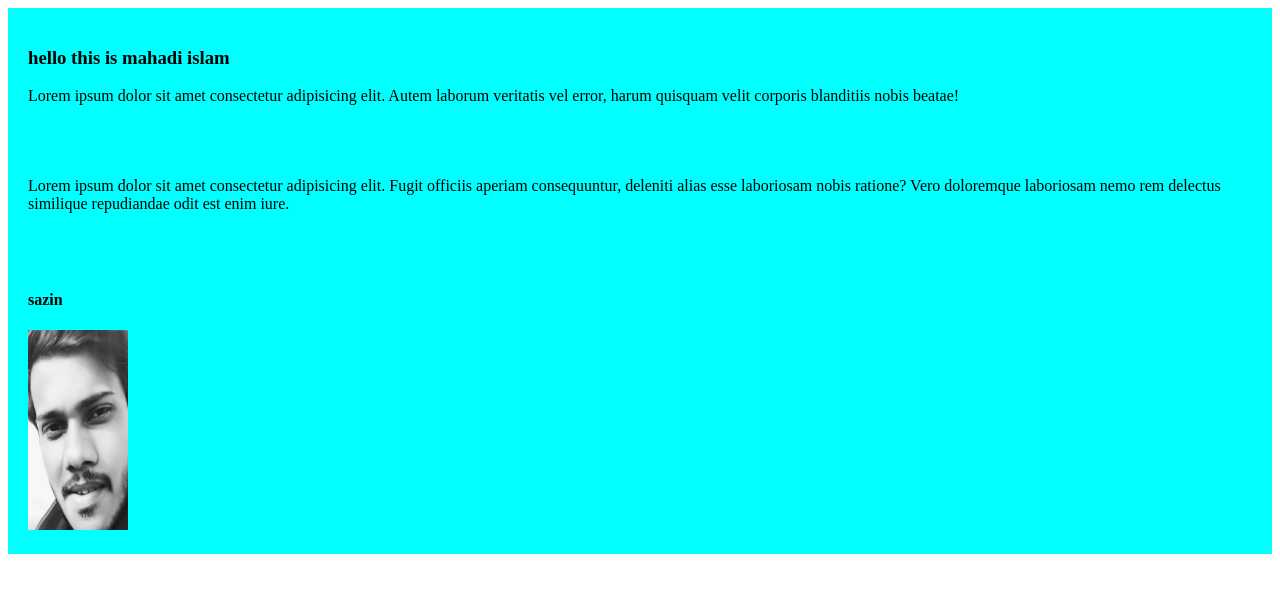
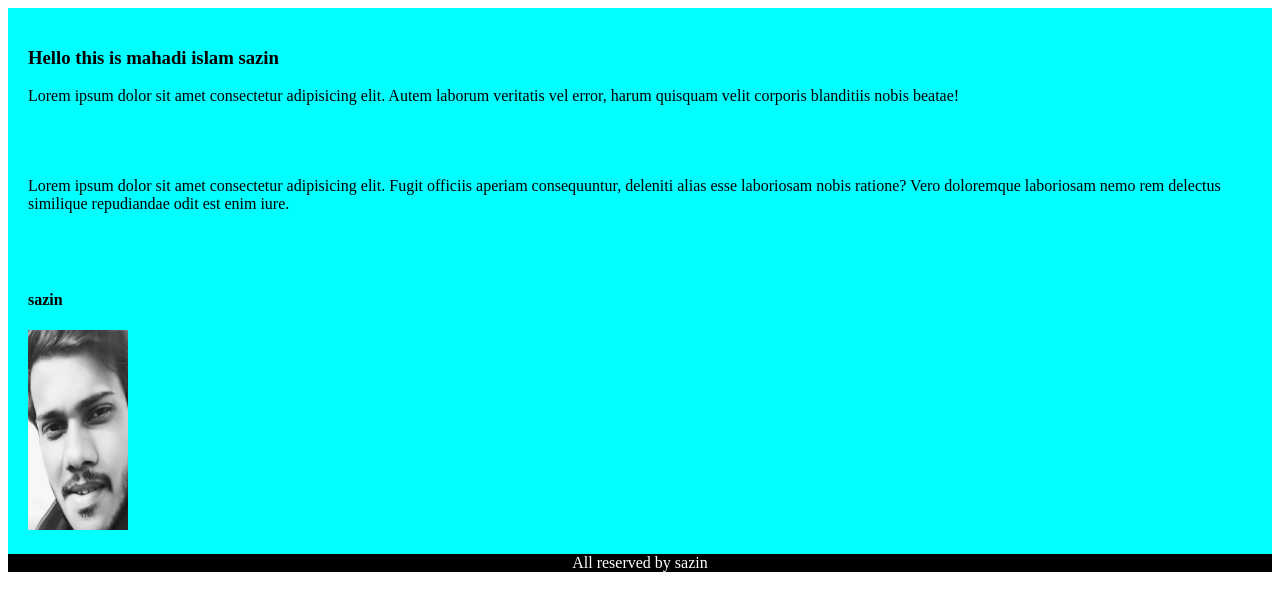
Before and after one commit to sazin222/sazin-website, a plain HTML site: page index.html in a window 1280 px wide. Drawn offline with Linux system fonts and the light colour scheme.

Commit message:
added new footer and title

```diff
--- a/index.html
+++ b/index.html
@@ -3,12 +3,12 @@
 <head>
     <meta charset="UTF-8">
     <meta name="viewport" content="width=, initial-scale=1.0">
-    <title>Document</title>
+    <title>Personal website</title>
     <link rel="stylesheet" href="style/blog.css">
 </head>
 <body>
     <div>
-        <h3> hello this is mahadi islam</h3>
+        <h3> Hello this is mahadi islam sazin</h3>
         <p> Lorem ipsum dolor sit amet consectetur adipisicing elit. Autem laborum veritatis vel error, harum quisquam velit corporis blanditiis nobis beatae!</p>
     </div>
     <div>
@@ -19,4 +19,7 @@
         <img src="img/IMG_20230604_225724~2.png" alt="">
     </div>
 </body>
+<footer>
+    All reserved by sazin
+</footer>
 </html>
--- a/style/blog.css
+++ b/style/blog.css
@@ -6,3 +6,8 @@ div{
     height: 200px;
 
 }
+footer{
+    text-align: center;
+    color: white;
+    background-color: black;
+}
```
